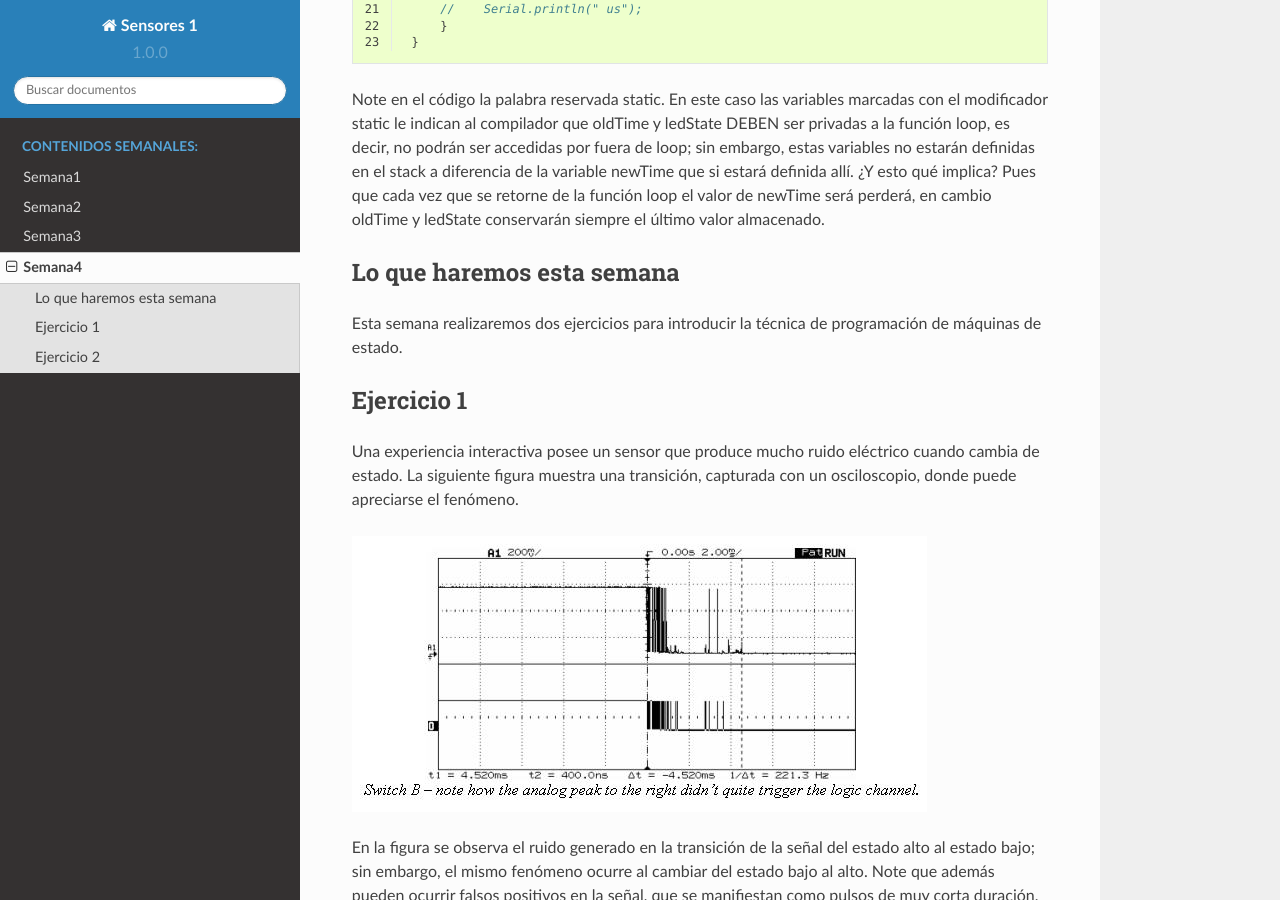
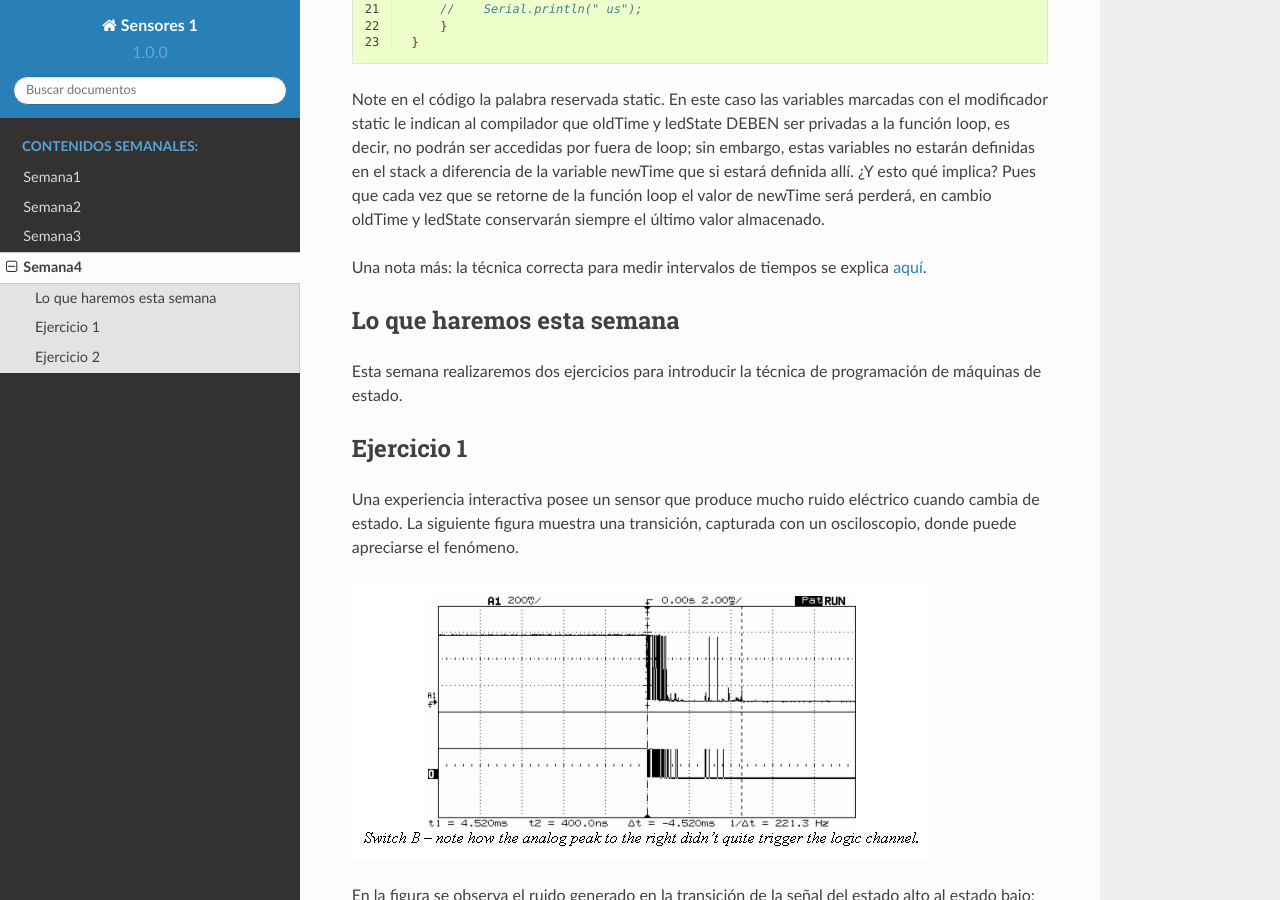
Before and after one commit to juanferfranco/sensores1, a Sphinx documentation site: the page built from docs/_semana4/semana4.rst, in a window 1280 px wide and 900 px high, scrolled down 556 px. Built offline with Sphinx 7.4.7 and the Read the Docs theme 2.0.0, drawn with Linux system fonts in a browser that asks for light colours.

Commit message:
update week 3

```diff
--- a/docs/_semana4/semana4.rst
+++ b/docs/_semana4/semana4.rst
@@ -36,6 +36,9 @@ variables no estarán definidas en el stack a diferencia de la variable newTime
 definida allí. ¿Y esto qué implica? Pues que cada vez que se retorne de la función loop
 el valor de newTime será perderá, en cambio oldTime y ledState conservarán siempre el
 último valor almacenado.
+
+Una nota más: la técnica correcta para medir intervalos de tiempos se explica
+`aquí <http://www.gammon.com.au/millis>`__.
 
 Lo que haremos esta semana
 ---------------------------
```
